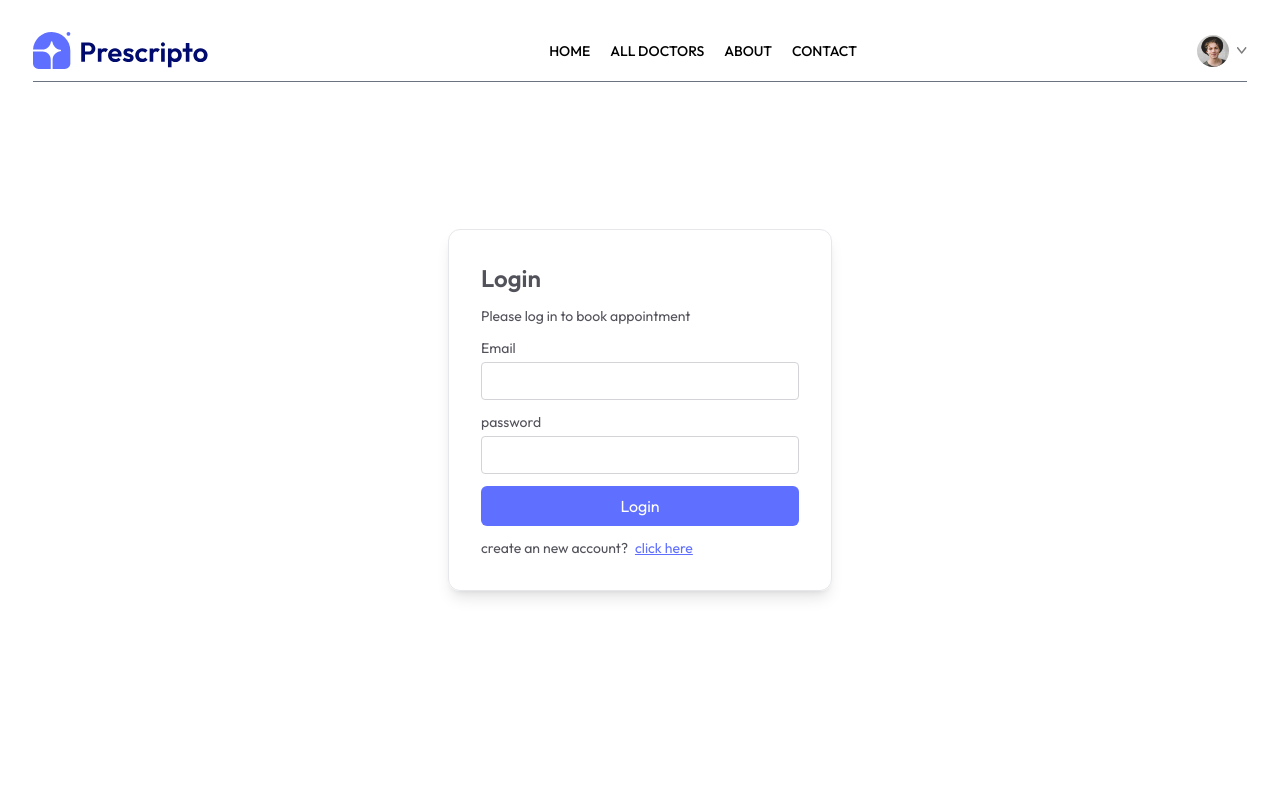
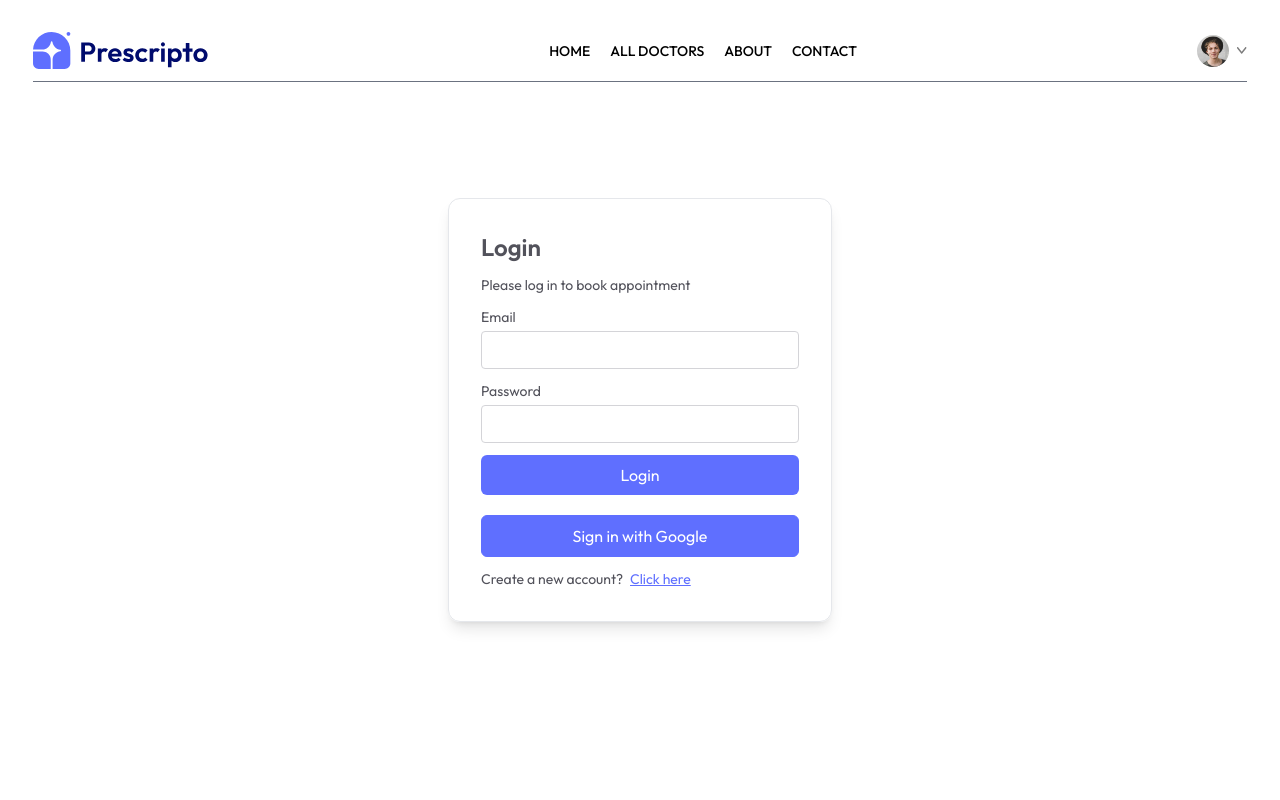
Before and after one commit to vikram17dp/PreScriptoHopso, a React (Vite) app in the folder client/: page /login in a window 1280 px wide. Shown: the top 800 px of the page. Built offline with nearby package versions, Linux system fonts and the light colour scheme.

Commit message:
adding the OAuth button to the login page

```diff
--- a/client/src/pages/Login.jsx
+++ b/client/src/pages/Login.jsx
@@ -5,11 +5,23 @@ const Login = () => {
   const [email, setEmail] = useState("");
   const [password, setPassword] = useState("");
   const [name, setName] = useState("");
+
   const onSubmitHandler = async (event) => {
     event.preventDefault();
+    // Add your form submit logic here
   };
+
+  const handleGoogleSignIn = async () => {
+    // Add your Google Sign-In logic here
+    console.log("Google Sign-In initiated");
+  };
+
   return (
-    <form action="" className="min-h-[80vh] flex items-center">
+    <form
+      action=""
+      className="min-h-[80vh] flex items-center"
+      onSubmit={onSubmitHandler}
+    >
       <div className="flex flex-col gap-3 m-auto items-start p-8 min-w-[340px] sm:w-96 border rounded-xl text-zinc-600 text-sm shadow-lg text-left">
         <p className="font-semibold text-2xl">
           {state === "Sign Up" ? "Create Account" : "Login"}
@@ -41,17 +53,27 @@ const Login = () => {
           />
         </div>
         <div className="w-full">
-          <p>password</p>
+          <p>Password</p>
           <input
             className="border border-zinc-300 rounded w-full p-2 mt-1"
             type="password"
-            onChange={(e) => setName(e.target.value)}
+            onChange={(e) => setPassword(e.target.value)}
             value={password}
             required
           />
         </div>
-        <button className="bg-primary text-white w-full py-2 rounded-md text-base">
+        <button
+          className="bg-primary text-white w-full py-2 rounded-md text-base"
+          type="submit"
+        >
           {state === "Sign Up" ? "Create Account" : "Login"}
+        </button>
+        <button
+          type="button"
+          onClick={handleGoogleSignIn}
+          className="border border-primary text-white bg-primary w-full py-2 rounded-md text-base mt-2"
+        >
+          Sign in with Google
         </button>
         {state === "Sign Up" ? (
           <p>
@@ -65,12 +87,12 @@ const Login = () => {
           </p>
         ) : (
           <p>
-            create an new account?{" "}
+            Create a new account?{" "}
             <span
               className="text-primary underline cursor-pointer ml-1"
               onClick={() => setState("Sign Up")}
             >
-              click here
+              Click here
             </span>
           </p>
         )}
```
